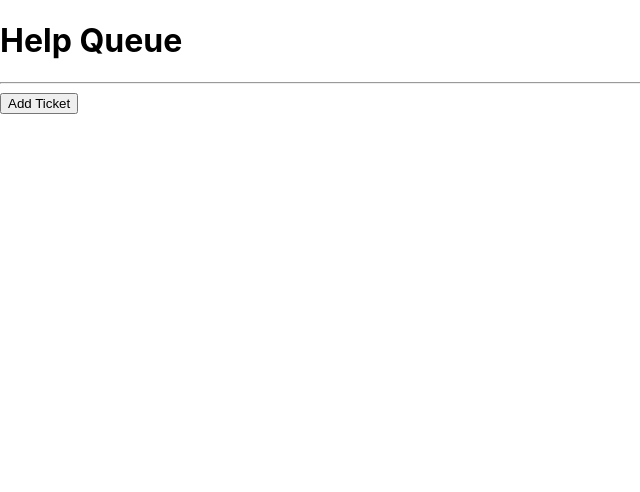
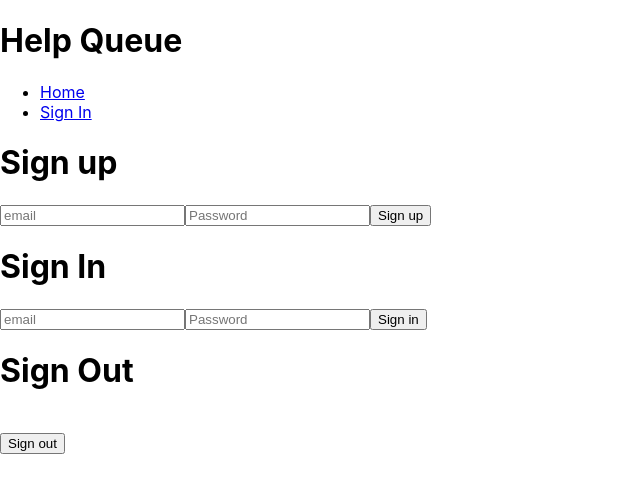
Before and after one commit to patty-rose/help-queue-2, a React (Create React App) app: page /sign-in in a window 1280 px wide. Shown: the top 492 px of the page, without its empty margins (0-640 px from the left). Built offline with nearby package versions, Linux system fonts and the light colour scheme; no server answers.

Commit message:
add user authentication with FireBase

```diff
--- a/package.json
+++ b/package.json
@@ -9,6 +9,7 @@
     "firebase": "^9.13.0",
     "react": "^18.2.0",
     "react-dom": "^18.2.0",
+    "react-router-dom": "^6.4.3",
     "react-scripts": "5.0.1",
     "web-vitals": "^2.1.4"
   },
--- a/src/components/App.js
+++ b/src/components/App.js
@@ -1,13 +1,18 @@
 import React from "react";
 import Header from "./Header";
 import TicketControl from "./TicketControl";
+import SignIn from "./SignIn";
+import { BrowserRouter as Router, Routes, Route } from "react-router-dom";
 
 function App(){
   return (
-    <React.Fragment>
+    <Router>
       <Header />
-      <TicketControl />
-    </React.Fragment>
+      <Routes>
+        <Route path="/sign-in" element={<SignIn />} />
+        <Route path="/" element={<TicketControl />} />
+      </Routes>
+    </Router>
   );
 }
 
--- a/src/components/Header.js
+++ b/src/components/Header.js
@@ -1,9 +1,18 @@
 import React from "react";
+import { Link } from "react-router-dom";
 
 function Header() {
   return (
     <React.Fragment>
-      <h1>Help Queue</h1>
+      <h1> Help Queue</h1>
+      <ul>
+        <li>
+          <Link to="/">Home</Link>
+        </li>
+        <li>
+          <Link to="/sign-in">Sign In</Link>
+        </li>
+      </ul>
     </React.Fragment>
   );
 }
--- a/src/components/NewTicketForm.js
+++ b/src/components/NewTicketForm.js
@@ -1,5 +1,4 @@
 import React from "react";
-import { v4 } from 'uuid';
 import PropTypes from "prop-types";
 import ReusableForm from "./ReusableForm";
 
@@ -10,8 +9,7 @@ function NewTicketForm(props){
     props.onNewTicketCreation({
       names: event.target.names.value,
       location: event.target.location.value,
-      issue: event.target.issue.value,
-      id: v4()
+      issue: event.target.issue.value
     });
   }
 
--- /dev/null
+++ b/src/components/SignIn.js
@@ -0,0 +1,84 @@
+import { auth } from "./../firebase.js";
+import { createUserWithEmailAndPassword, signInWithEmailAndPassword, signOut } from "firebase/auth";
+import React, { useState } from "react";
+
+function SignIn(){
+
+  const [signUpSuccess, setSignUpSuccess] = useState(null);
+  const [signInSuccess, setSignInSuccess] = useState(null);
+  const [signOutSuccess, setSignOutSuccess] = useState(null);
+
+  function doSignUp(event) {
+    event.preventDefault();
+    const email = event.target.email.value;
+    const password = event.target.password.value;
+    createUserWithEmailAndPassword(auth, email, password)//The createUserWithEmailAndPassword() function takes three arguments: the auth instance, an email, and a password. It returns a promise
+      .then((userCredential) => {
+        setSignUpSuccess(`You've successfully signed up, ${userCredential.user.email}!`)
+      })
+      .catch((error) => {
+        setSignUpSuccess(`There was an error signing up: ${error.message}!`)
+      });
+  }
+
+  function doSignIn(event) {
+    event.preventDefault();
+    const email = event.target.signinEmail.value;
+    const password = event.target.signinPassword.value;
+    signInWithEmailAndPassword(auth, email, password)
+      .then((userCredential) => {
+        setSignInSuccess(`You've successfully signed in as ${userCredential.user.email}!`)
+      })
+      .catch((error) => {
+        setSignInSuccess(`There was an error signing in: ${error.message}!`)
+      });
+  }
+
+  function doSignOut() {
+    signOut(auth)
+      .then(function() {
+        setSignOutSuccess("You have successfully signed out!");
+      }).catch(function(error) {
+        setSignOutSuccess(`There was an error signing out: ${error.message}!`);
+      });
+  }
+
+  return (
+    <React.Fragment>
+      <h1>Sign up</h1>
+      {signUpSuccess}
+      <form onSubmit={doSignUp}>
+        <input
+          type='text'
+          name='email'
+          placeholder='email' />
+        <input
+          type='password'
+          name='password'
+          placeholder='Password' />
+        <button type='submit'>Sign up</button>
+      </form>
+
+      <h1>Sign In</h1>
+      {signInSuccess}
+      <form onSubmit={doSignIn}>
+        <input
+          type='text'
+          name='signinEmail'
+          placeholder='email' />
+        <input
+          type='password'
+          name='signinPassword'
+          placeholder='Password' />
+        <button type='submit'>Sign in</button>
+      </form>
+
+      <h1>Sign Out</h1>
+      {signOutSuccess}
+      <br />
+      <button onClick={doSignOut}>Sign out</button>
+    </React.Fragment>
+  );
+}
+
+export default SignIn
--- a/src/components/TicketControl.js
+++ b/src/components/TicketControl.js
@@ -3,7 +3,13 @@ import TicketList from './TicketList';
 import EditTicketForm from './EditTicketForm';
 import TicketDetail from './TicketDetail';
 
-import React, { useState } from 'react';
+import React, { useState, useEffect } from 'react';
+import { collection, addDoc, onSnapshot, updateDoc, doc, deleteDoc } from "firebase/firestore";
+import { db, auth } from './../firebase.js'
+
+//updateDoc() will allow us to update a document in Firestore.
+// deleteDoc() will allow us to delete documents in Firestore.
+// doc() will allow us to reference a document in the firestore database. With doc(), we can specify the location of a new document or the location of an existing document.
 
 function TicketControl() {
 
@@ -35,9 +41,37 @@ function TicketControl() {
     }
   }
 
-  const handleDeletingTicket = (id) => {
-    const newMainTicketList = mainTicketList.filter(ticket => ticket.id !== id);
-    setMainTicketList(newMainTicketList);
+  const [error, setError] = useState(null);//for useEffect error handling
+
+  //useEffect hook:
+  useEffect(() => {
+    //We return a cleanup function for the useEffect() hook to run. useEffect() will call this function when the TicketControl component unmounts, and it will unsubscribe our database listener; by "unsubscribe", we mean to stop the listener.
+    const unSubscribe = onSnapshot(//onSnapshot takes 3 arguments: doc or collection reference taht we want our listener to listen to, callback func to handle successful requests, and callback func to handle errors.
+      collection(db, "tickets"), //we're listening for changes to the tickets collection.
+      (collectionSnapshot) => {
+        const tickets = [];
+        collectionSnapshot.forEach((doc) => {
+            tickets.push({
+              names: doc.data().names,
+              location: doc.data().location,
+              issue: doc.data().issue,
+              id: doc.id
+            });
+        });
+        setMainTicketList(tickets);//we're looping through the collection of returned ticket documents to construct an array of JavaScript ticket objects. When we've finished constructing the array, we call setMainTicketList() to update the mainTicketList state variable with the array of tickets.
+      },
+      (error) => {
+        setError(error.message);
+      }
+    );
+
+    return () => unSubscribe();//The onSnapshot() function returns a function that we can call at any point to stop the listener. We save this returned function in a variable called unSubscribe. We could call this variable anything, like stop or clearListener.
+
+  }, []);//We've passed in an empty array as the second argument, which means our effect will run once after our component's first render. Just like with event listeners, we only want to create our Firestore database listener once.
+  // In terms of Firestore object types, this parameter is a QuerySnapshot object that's made up of one or more DocumentSnapshot objects. Each of these object types have their own properties and methods. This is important to note, because when we call collectionSnapshot.forEach(...), we're actually calling a QuerySnapshot method, and not JavaScript's Array.prototype.forEach() method. However, QuerySnapshot has a handy docs property that returns an array of the collection's data. That means we can call any JavaScript array method on collectionSnapshot.docs. Here's an example of using Array.prototype.map() instead of Array.prototype.forEach():
+
+  const handleDeletingTicket = async (id) => {
+    await deleteDoc(doc(db, "tickets", id));
     setSelectedTicket(null);
   }
 
@@ -45,32 +79,47 @@ function TicketControl() {
     setEditing(true);
   }
 
-  const handleEditingTicketInList = (ticketToEdit) => {
-    const editedMainTicketList = mainTicketList
-    .filter(ticket => ticket.id !== selectedTicket.id)
-    .concat(ticketToEdit);
-    setMainTicketList(editedMainTicketList);
+  const handleEditingTicketInList = async (ticketToEdit) => {
+    const ticketRef = doc(db, "tickets", ticketToEdit.id);
+    await updateDoc(ticketRef, ticketToEdit);
     setEditing(false);
     setSelectedTicket(null);
   }
+  // }First, we create a document reference with the doc() function for the ticket that we want to update:
+  // The doc() function takes 3 arguments: the database instance, the collection name, and the unique document identifier.
+  // The doc() function returns a DocumentReference object, which as its name suggests, is an object that acts as a reference to a document within our Firestore database.
+  // Next, we call the updateDoc() function. The first argument we pass into this function is the document reference for the ticket we want to update, and the second argument is the new data that the ticket should be updated with.
+  // Finally, take note that the updateDoc() function is asynchronous, so we need to make our handleEditingTicketInList() function async and and apply the await keyword before the updateDoc() function call.
 
-  const handleAddingNewTicketToList = (newTicket) => {
-    const newMainTicketList = mainTicketList.concat(newTicket);
-    setMainTicketList(newMainTicketList);
-    setFormVisibleOnPage(false)
+  const handleAddingNewTicketToList = async (newTicketData) => { //async process to access firestore db
+    await addDoc(collection(db, "tickets"), newTicketData);//The collection() function allows us to specify a collection within our firestore database. This function takes two arguments: the Firestore database instance, and the name of our collection. This function returns a CollectionReference object, which as its name suggests, is an object that acts as a reference to a collection within our Firestore database.
+    //The addDoc() function allows us to add a new document to a specified collection. This function takes two arguments: a collection reference and the data to be added to the new document.
+    setFormVisibleOnPage(false);
   }
-
-
+  // const handleAddingNewTicketToList = (newTicket) => {
+  //   const newMainTicketList = mainTicketList.concat(newTicket);
+  //   setMainTicketList(newMainTicketList);
+  //   setFormVisibleOnPage(false)
+  // }
 
   const handleChangingSelectedTicket = (id) => {
     const selection = mainTicketList.filter(ticket => ticket.id === id)[0];
     setSelectedTicket(selection);
   }
 
+  if (auth.currentUser == null) {
+    return (
+      <React.Fragment>
+        <h1>You must be signed in to access the queue.</h1>
+      </React.Fragment>
+    )
+  } else if (auth.currentUser != null) {
     let currentlyVisibleState = null;
     let buttonText = null;
 
-  if (editing) {
+    if (error) {
+      currentlyVisibleState = <p>There was an error: {error}</p>
+    } else if (editing) {
       currentlyVisibleState =
         <EditTicketForm
           ticket = {selectedTicket}
@@ -99,9 +148,10 @@ function TicketControl() {
     return (
       <React.Fragment>
         {currentlyVisibleState}
-      <button onClick={handleClick}>{buttonText}</button>
+        {error ? null : <button onClick={handleClick}>{buttonText}</button>}
       </React.Fragment>
     );
   }
+}
 
 export default TicketControl;
--- /dev/null
+++ b/src/firebase.js
@@ -0,0 +1,18 @@
+import { initializeApp } from "firebase/app";
+import { getFirestore } from 'firebase/firestore';//importing firebase/app and firebase/firestore.
+import { getAuth } from "firebase/auth";//importing for authorization
+
+const firebaseConfig = {//Then we define our firebase config in firebaseConfig. This information points to the exact web application that we created within the Firebase Help Queue project.
+  apiKey: process.env.REACT_APP_FIREBASE_API_KEY,
+  authDomain: process.env.REACT_APP_FIREBASE_AUTH_DOMAIN,
+  projectId: process.env.REACT_APP_FIREBASE_PROJECT_ID,
+  storageBucket: process.env.REACT_APP_FIREBASE_STORAGE_BUCKET,
+  messagingSenderId: process.env.REACT_APP_FIREBASE_SENDER_ID,
+  appId: process.env.REACT_APP_FIREBASE_APP_ID
+}
+
+const app = initializeApp(firebaseConfig);//call the initializeApp function, passing in our firebaseConfig as the argument. The initializeApp function creates and initializes an instance of our Firebase web app, which we save in the variable app. We can then use app to access a variety of services that are connected to our web app, like our Firestore database.
+const auth = getAuth(app);
+const db = getFirestore(app); //call the getFirestore function, passing in app. This function returns the Firestore database instance that's associated with our app. We store our firestore database instance in the variable db.
+
+export { db, auth };
```
Also changed, not shown: 1 other file (tests, documents, lock files or other folders). Lines whose indentation alone changed are shown as unchanged.
